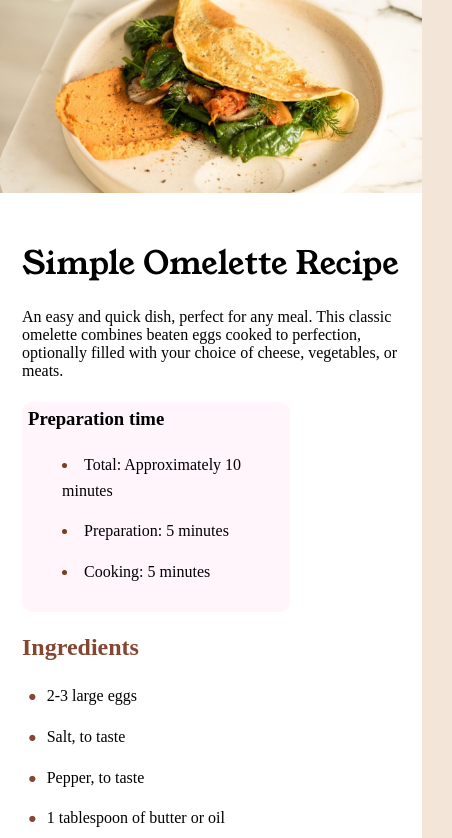
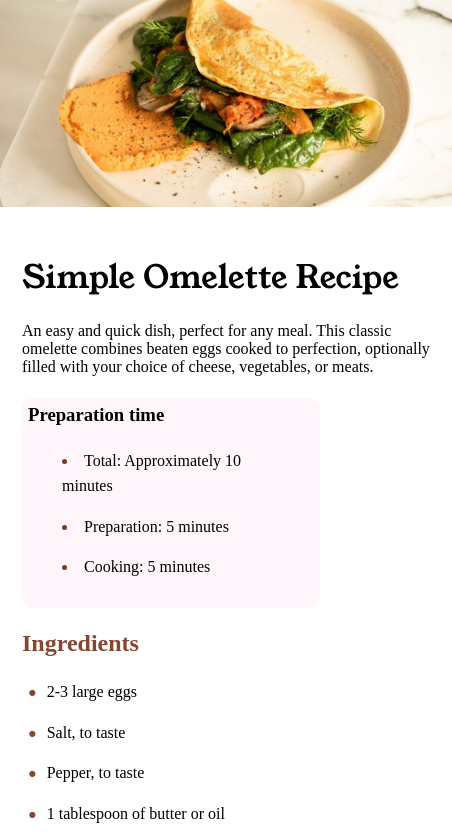
Before and after one commit to 3mr3adl/Recipe-page, a plain HTML site: page index.html in a window 390 px wide. Shown: the top 838 px of the page, 452 px wide, since content can reach past the window. Drawn offline with Linux system fonts and the light colour scheme.

Commit message:
Update styles.css

```diff
--- a/styles.css
+++ b/styles.css
@@ -26,6 +26,10 @@ h1 {
     font-family: "Young Serif", serif;
     font-weight: 400;
 }
+
+p {
+        font-size: 16px;
+    }
 
 .Preparation {
     background-color: hsl(330, 100%, 98%);
@@ -125,7 +129,7 @@ td.fat {
     }
 
     img {
-        width: 422px;
+        width: 452px;
         margin: auto;
         border-radius: 0;
         margin-bottom: 22px;
```
